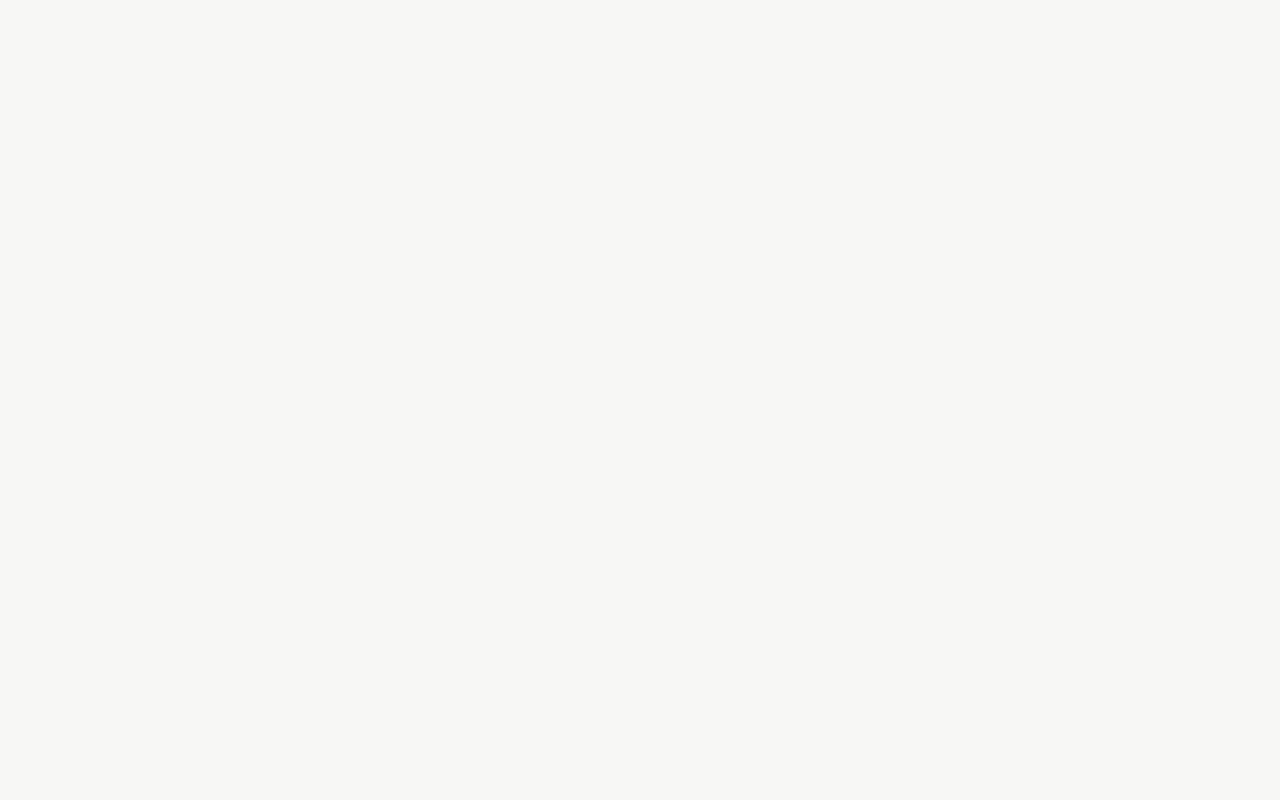
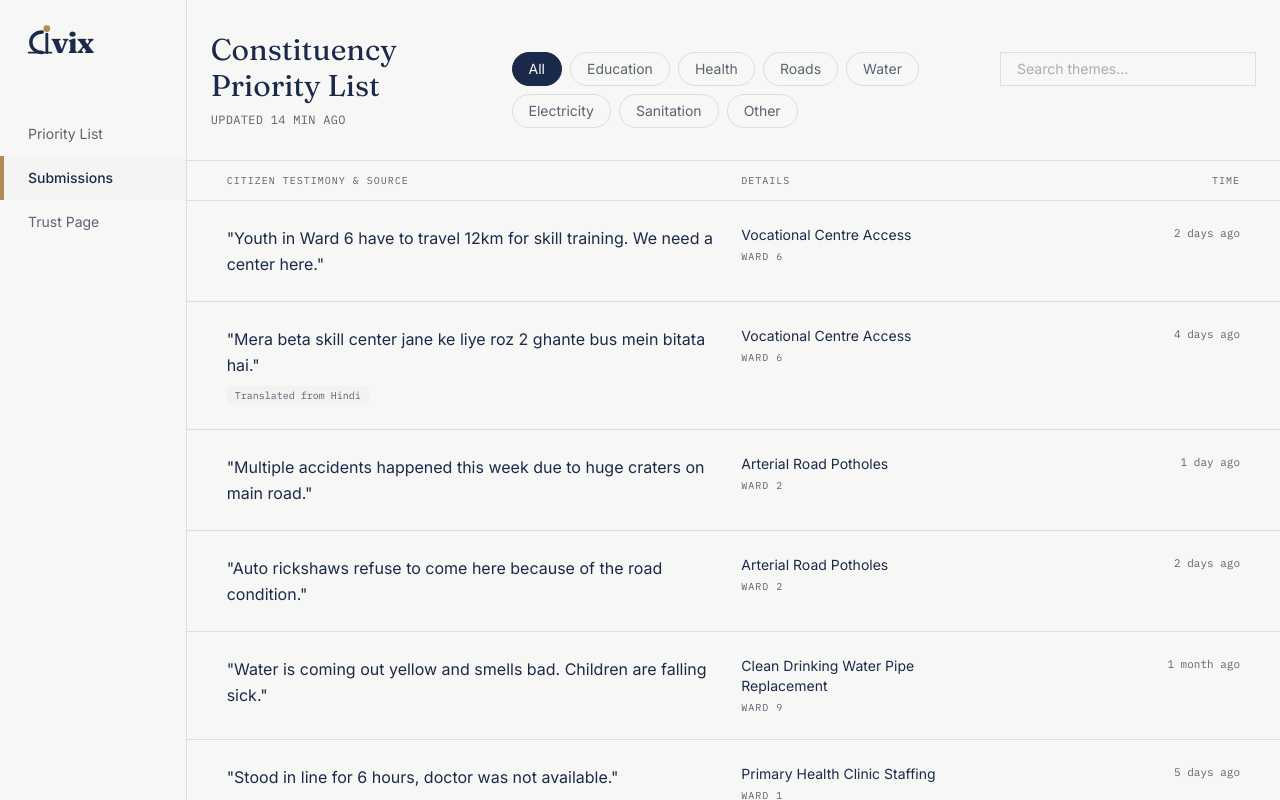
Before and after one commit to soumya-narang/Code-for-community, a React (Vite) app: page /dashboard/submissions in a window 1280 px wide. Before the commit this address had no page. Shown: the top 800 px of the page. Built offline with nearby package versions, Linux system fonts and the light colour scheme; no server answers.

Commit message:
feat: unlock submissions view on dashboard and add routing

```diff
--- a/src/App.tsx
+++ b/src/App.tsx
@@ -10,7 +10,8 @@ function App() {
       <Routes>
         <Route path="/" element={<Landing />} />
         <Route path="/submit" element={<SubmitIssue />} />
-        <Route path="/dashboard" element={<Dashboard />} />
+        <Route path="/dashboard" element={<Dashboard view="priority" />} />
+        <Route path="/dashboard/submissions" element={<Dashboard view="submissions" />} />
         <Route path="/track" element={<Track />} />
       </Routes>
     </Router>
--- a/src/components/dashboard/Sidebar.tsx
+++ b/src/components/dashboard/Sidebar.tsx
@@ -47,12 +47,16 @@ const Sidebar: React.FC = () => {
             Priority List
           </Link>
 
-          <div className="py-3 px-6 font-sans text-sm block border-l-4 border-transparent text-slate/50 cursor-not-allowed">
-            <div className="flex items-center justify-between">
-              <span>Submissions</span>
-              <span className="font-mono text-[10px] text-seal uppercase tracking-widest border border-seal/30 px-1.5 py-0.5">Demo Scope: Locked</span>
-            </div>
-          </div>
+          <Link
+            to="/dashboard/submissions"
+            className={`py-3 px-6 font-sans text-sm block border-l-4 transition-colors ${
+              location.pathname === '/dashboard/submissions'
+                ? 'border-seal text-ink font-medium bg-line/10'
+                : 'border-transparent text-slate hover:text-ink hover:bg-line/5'
+            }`}
+          >
+            Submissions
+          </Link>
 
           <Link
             to="/track"
--- /dev/null
+++ b/src/components/dashboard/SubmissionsList.tsx
@@ -0,0 +1,88 @@
+import React from 'react';
+import { motion } from 'framer-motion';
+import { useProjectStore } from '../../store/useProjectStore';
+import type { Category } from '../../store/useProjectStore';
+
+interface SubmissionsListProps {
+  activeCategory: Category;
+  searchQuery: string;
+}
+
+const SubmissionsList: React.FC<SubmissionsListProps> = ({ activeCategory, searchQuery }) => {
+  const projects = useProjectStore((s) => s.projects);
+
+  // Flatten submissions from all projects and attach project metadata
+  const allSubmissions = projects.flatMap(p =>
+    p.submissions.map(s => ({
+      ...s,
+      theme: p.theme,
+      ward: p.ward,
+      category: p.category
+    }))
+  );
+
+  // Filter based on active category and search query
+  const filteredSubmissions = allSubmissions.filter((sub) => {
+    const matchesCategory = activeCategory === 'All' || sub.category === activeCategory;
+    const matchesSearch =
+      sub.text.toLowerCase().includes(searchQuery.toLowerCase()) ||
+      sub.theme.toLowerCase().includes(searchQuery.toLowerCase()) ||
+      sub.ward.toLowerCase().includes(searchQuery.toLowerCase());
+
+    return matchesCategory && matchesSearch;
+  });
+
+  return (
+    <div className="w-full">
+      <div className="grid grid-cols-12 gap-4 px-6 md:px-10 py-3 border-b border-line text-[10px] uppercase tracking-widest font-mono text-slate bg-paper sticky top-[65px] md:top-0 z-10">
+        <div className="col-span-8 md:col-span-6">Citizen Testimony & Source</div>
+        <div className="col-span-4 md:col-span-3 text-right md:text-left">Details</div>
+        <div className="hidden md:block col-span-3 text-right">Time</div>
+      </div>
+
+      <div className="flex flex-col">
+        {filteredSubmissions.length === 0 ? (
+          <div className="p-10 text-center font-sans text-slate">
+            No submissions match the current filters.
+          </div>
+        ) : (
+          filteredSubmissions.map((sub, index) => (
+            <motion.div
+              key={sub.id}
+              initial={{ opacity: 0, y: 10 }}
+              animate={{ opacity: 1, y: 0 }}
+              transition={{ delay: index * 0.05 }}
+              className="grid grid-cols-12 gap-4 px-6 md:px-10 py-6 border-b border-line hover:bg-line/5 transition-colors group bg-paper"
+            >
+              {/* Main Content */}
+              <div className="col-span-8 md:col-span-6 flex flex-col gap-2">
+                <p className="font-sans text-ink text-sm md:text-base leading-relaxed">
+                  "{sub.text}"
+                </p>
+                {sub.language && sub.language !== 'English' && (
+                  <span className="font-mono text-[10px] px-2 py-0.5 bg-line/20 text-slate inline-block w-max">
+                    Translated from {sub.language}
+                  </span>
+                )}
+              </div>
+
+              {/* Details (Theme & Ward) */}
+              <div className="col-span-4 md:col-span-3 flex flex-col items-end md:items-start gap-1">
+                <span className="font-sans text-sm text-ink">{sub.theme}</span>
+                <span className="font-mono text-[10px] text-slate uppercase tracking-widest">{sub.ward}</span>
+                <span className="font-mono text-[10px] text-slate md:hidden mt-2">{sub.timestamp}</span>
+              </div>
+
+              {/* Timestamp (Desktop) */}
+              <div className="hidden md:flex col-span-3 items-start justify-end">
+                <span className="font-mono text-[11px] text-slate">{sub.timestamp}</span>
+              </div>
+            </motion.div>
+          ))
+        )}
+      </div>
+    </div>
+  );
+};
+
+export default SubmissionsList;
--- a/src/pages/Dashboard.tsx
+++ b/src/pages/Dashboard.tsx
@@ -2,10 +2,15 @@ import React, { useState, useEffect } from 'react';
 import Sidebar from '../components/dashboard/Sidebar';
 import TopBar from '../components/dashboard/TopBar';
 import PriorityList from '../components/dashboard/PriorityList';
+import SubmissionsList from '../components/dashboard/SubmissionsList';
 import type { Category } from '../store/useProjectStore';
 import { useProjectStore } from '../store/useProjectStore';
 
-const Dashboard: React.FC = () => {
+interface DashboardProps {
+  view?: 'priority' | 'submissions';
+}
+
+const Dashboard: React.FC<DashboardProps> = ({ view = 'priority' }) => {
   const fetchProjects = useProjectStore((s) => s.fetchProjects);
   const [activeCategory, setActiveCategory] = useState<Category>('All');
   const [searchQuery, setSearchQuery] = useState('');
@@ -26,10 +31,17 @@ const Dashboard: React.FC = () => {
           setSearchQuery={setSearchQuery}
         />
         <div className="flex-grow">
-          <PriorityList
-            activeCategory={activeCategory}
-            searchQuery={searchQuery}
-          />
+          {view === 'priority' ? (
+            <PriorityList
+              activeCategory={activeCategory}
+              searchQuery={searchQuery}
+            />
+          ) : (
+            <SubmissionsList
+              activeCategory={activeCategory}
+              searchQuery={searchQuery}
+            />
+          )}
         </div>
       </main>
     </div>
```
